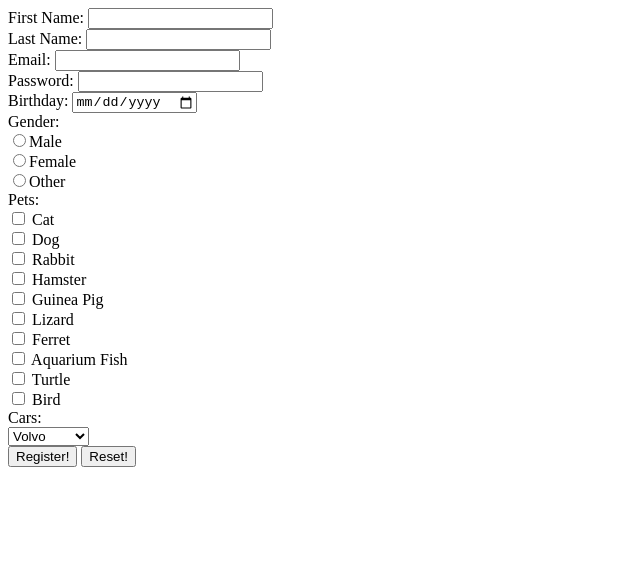
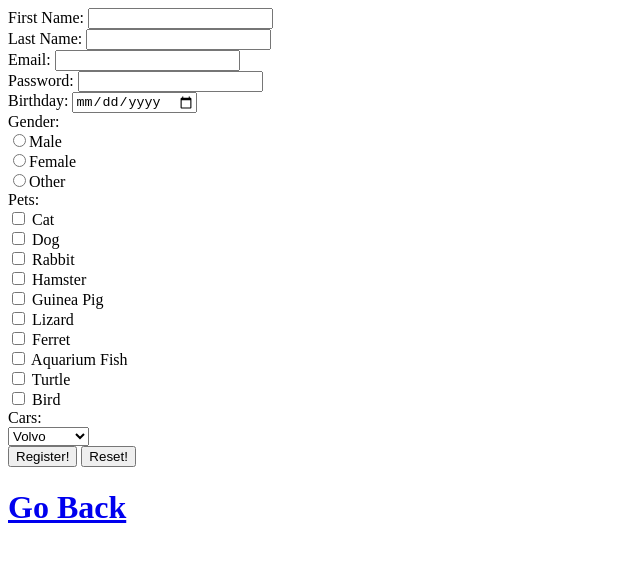
Before and after one commit to 1301lukasz/pierwszyprojekthtml, a plain HTML site: page register.html in a window 1280 px wide. Shown: the whole page, without its empty margins (0-640 px from the left). Drawn offline with Linux system fonts and the light colour scheme.

Commit message:
Update register.html

```diff
--- a/register.html
+++ b/register.html
@@ -39,6 +39,8 @@
 		</select><br>
 		<input type="submit" value="Register!">
 		<input type="reset" value="Reset!">
+			<a href="index.html">
+		<h1>Go Back</h1>
 	</form>
 </body>
 </html>
```
